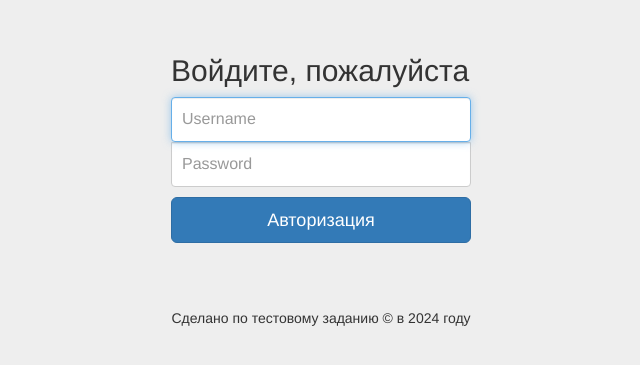
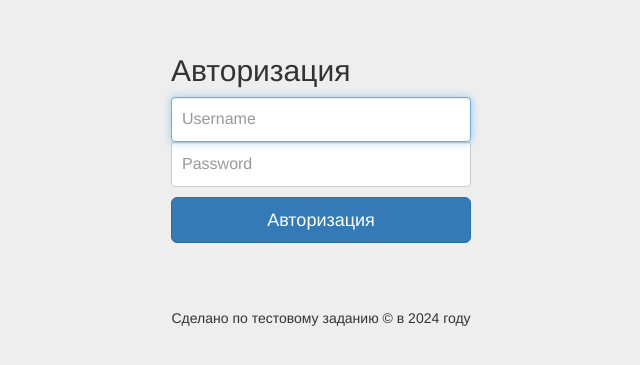
Before and after one commit to SuNRiZs/php-test, a PHP site: page / in a window 1280 px wide. Shown: the part 51-416 px from the top of the page, without its empty margins (319-959 px from the left). Run offline with PHP 8.4, Linux system fonts and the light colour scheme; some libraries are stand-ins or nearby versions.

Commit message:
тест

```diff
--- a/src/index.php
+++ b/src/index.php
@@ -5,7 +5,7 @@ include "includes/_header.php";
 ?>
 
 <form class="form-signin">
-    <h2 class="form-signin-heading">Войдите, пожалуйста</h2>
+    <h2 class="form-signin-heading">Авторизация</h2>
     <label for="inputEmail" class="sr-only">Логин</label>
     <input type="input" id="username" class="form-control" placeholder="Username" required autofocus>
     <label for="inputPassword" class="sr-only">Пароль</label>
```
